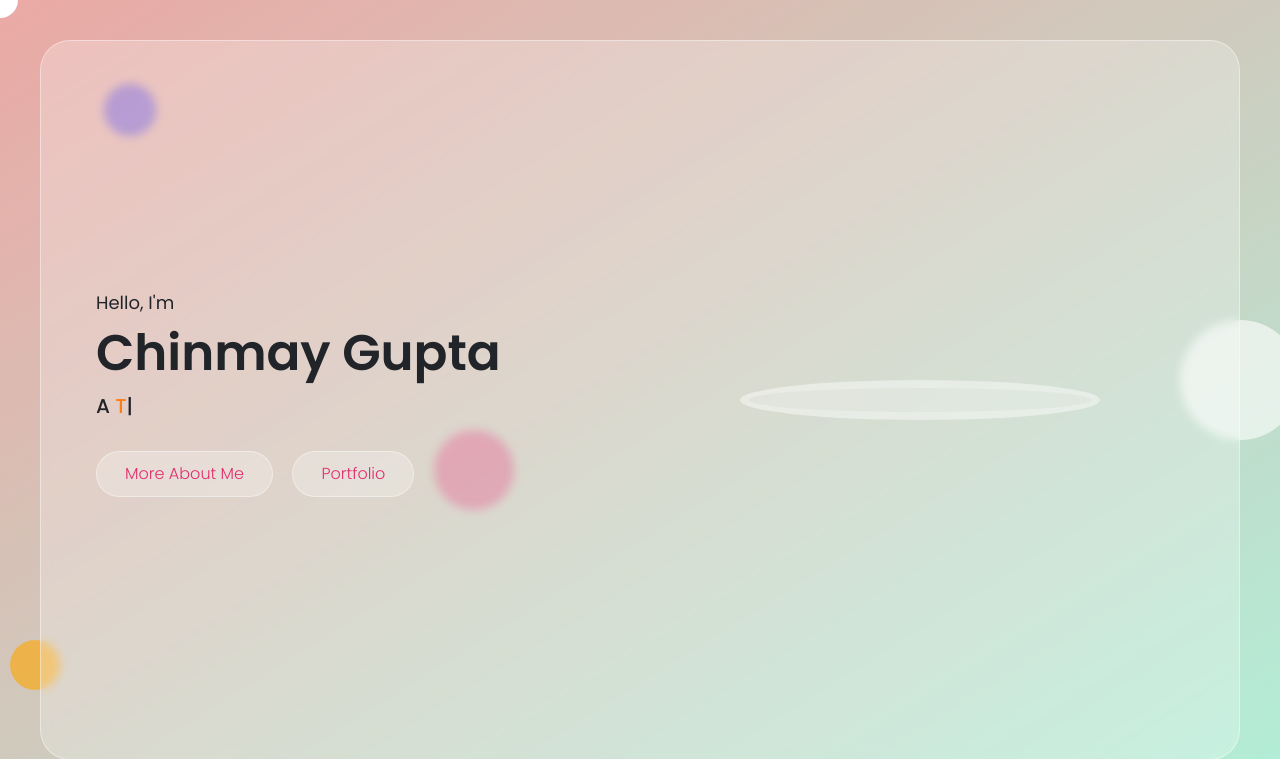
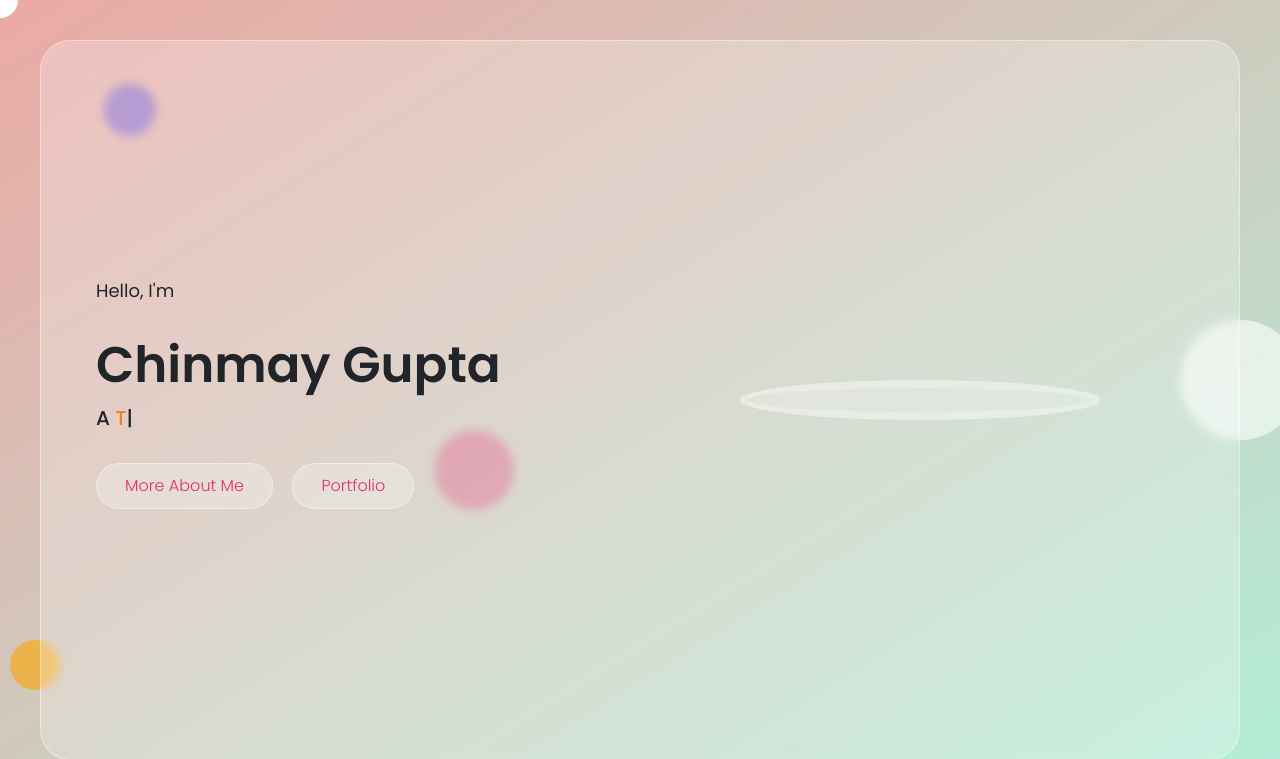
Before and after one commit to chinmay-gupta-2003/Portfolio, a plain HTML site: page index.html in a window 1280 px wide. Shown: the top 759 px of the page. Drawn offline with nearby package versions, Linux system fonts and the light colour scheme.

Commit message:
refactored

```diff
--- a/css/style.css
+++ b/css/style.css
@@ -81,6 +81,7 @@ a {
 h1,
 h2 {
   font-weight: 600;
+  display: inline-block;
 }
 
 h3,
--- a/index.html
+++ b/index.html
@@ -24,7 +24,6 @@
     <script defer src="js/typed.js"></script>
     <script defer src="js/cursor.js"></script>
 
-    <script defer src="js/homeSection.js"></script>
     <script defer type="module" src="js/script.js"></script>
   </head>
 
--- a/js/homeSection.js
+++ /dev/null
@@ -1,5 +0,0 @@
-const homeText = document.querySelector('.home-text');
-
-const homeTextElements = homeText.querySelectorAll('p,h1,h2');
-
-homeTextElements.forEach((element) => (element.style.display = 'inline-block'));
```
